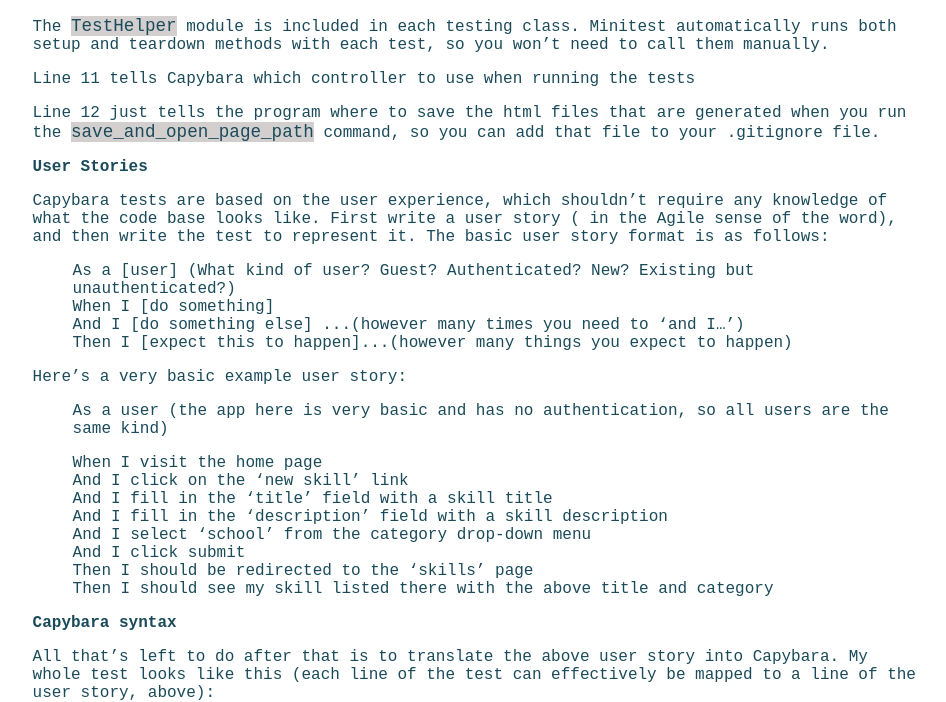
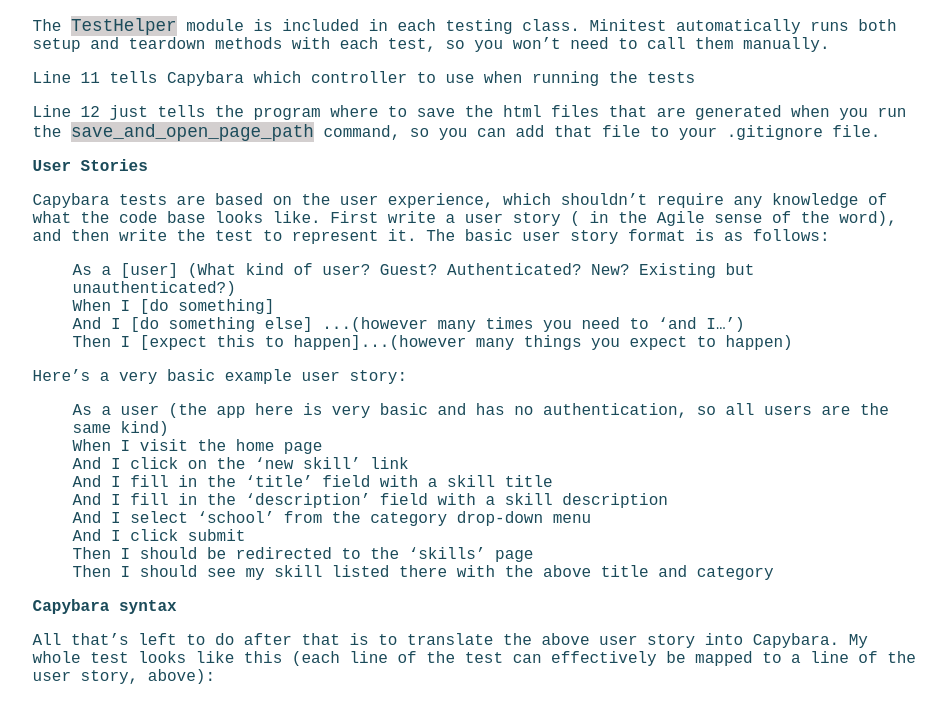
Before and after one commit to adriennedomingus/adriennedomingus.github.io, a Jekyll site: the page built from _posts/2016-02-06-testing-a-sinatra-app-using-capybara.html, in a window 1280 px wide. Shown: the part 1381-2083 px from the top of the page, without its empty margins (165-1111 px from the left). Built offline with Jekyll 4.4.1, drawn with Linux system fonts in a browser that asks for light colours; grey boxes are pictures that could not be loaded.

Commit message:
minor tag fix

```diff
--- a/_posts/2016-02-06-testing-a-sinatra-app-using-capybara.html
+++ b/_posts/2016-02-06-testing-a-sinatra-app-using-capybara.html
@@ -29,7 +29,7 @@
 </ul>
 <p>Here’s a very basic example user story:</li>
 <ul>
-  <li>As a user (the app here is very basic and has no authentication, so all users are the same kind)</p>
+  <li>As a user (the app here is very basic and has no authentication, so all users are the same kind)</li>
   <li>When I visit the home page</li>
   <li>And I click on the ‘new skill’ link</li>
   <li>And I fill in the ‘title’ field with a skill title</li>
```
